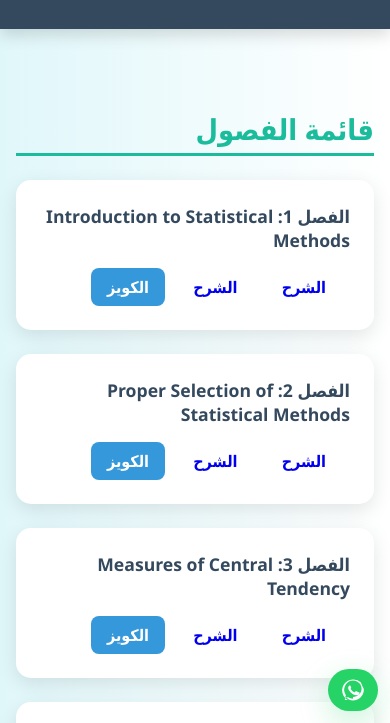
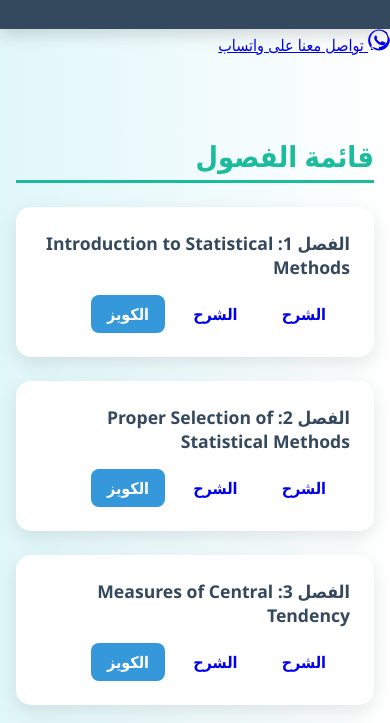
Before and after one commit to mohamed-khaled-eid/Statistical_Methods, a plain HTML site: page index.html in a window 390 px wide. Shown: the part 121-844 px from the top of the page. Drawn offline with Linux system fonts and the light colour scheme.

Commit message:
Update style.css

```diff
--- a/style.css
+++ b/style.css
@@ -138,44 +138,3 @@ main h2 {
     header h1 { font-size: 2rem; }
     .chapter-card h3 { font-size: 1.1rem; }
 }
-
-
-.whats-floating-btn {
-  position: fixed;
-  right: 20px;
-  bottom: 20px;
-  background: #25D366;
-  color: #fff;
-  display: flex;
-  align-items: center;
-  gap: 10px;
-  padding: 12px 16px;
-  border-radius: 40px;
-  font-weight: 600;
-  font-family: "Cairo", sans-serif;
-  box-shadow: 0 10px 30px rgba(37, 211, 102, 0.25);
-  text-decoration: none;
-  z-index: 9999;
-  transition: all 0.25s ease;
-}
-
-.whats-floating-btn:hover {
-  transform: translateY(-4px);
-  box-shadow: 0 14px 34px rgba(37, 211, 102, 0.35);
-}
-
-.whats-floating-btn svg {
-  filter: brightness(0) invert(1);
-}
-
-@media (max-width: 480px) {
-  .whats-floating-btn {
-    right: 12px;
-    bottom: 12px;
-    padding: 10px 14px;
-    font-size: 14px;
-  }
-  .whats-floating-btn span {
-    display: none; /* يخليها أيقونة فقط على الموبايل */
-  }
-}
```
